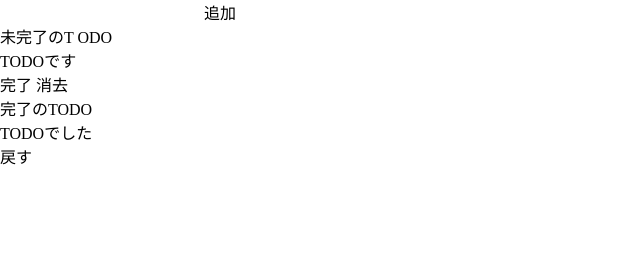
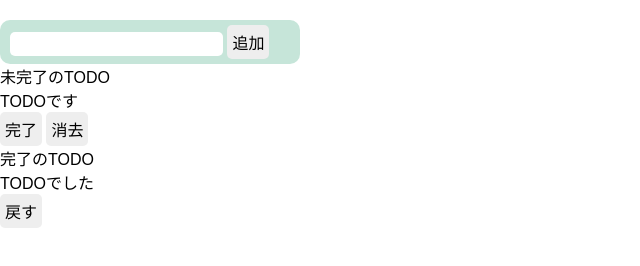
Before and after one commit to kidowaki/ToDoList_Js, a plain HTML site: page index.html in a window 1280 px wide. Shown: the whole page, without its empty margins (0-640 px from the left). Drawn offline with Linux system fonts and the light colour scheme; some packages are replaced by stand-ins of ours.

Commit message:
CSS,レイアウト調整中

```diff
--- /dev/null
+++ b/CSS/style.css
@@ -0,0 +1,52 @@
+@charset "UTF-8";
+
+:root {
+  /* 1rem = 10px */
+  font-size: 62.5%;
+  --main-color: #c6e5d9;
+  --btn-color: #eee;
+  --font-size-s: 1.4rem;
+  --font-size-m: 1.6rem;
+  --font-size-l: 2.4rem;
+  --font-size-xl: 5.8rem;
+  --flex-gap-colmn: 1rem;
+  --flex-gap-row: 2rem;
+}
+
+body {
+  font-family: sans-serif;
+  font-size: var(--font-size-m);
+}
+
+.main__wrapper {
+  width: 100vw;
+  height: 100%;
+
+}
+
+input {
+  background-color: #fff;
+  padding: 3px;
+  border-radius: 5px;
+  font-size: var(--font-size-m);
+}
+
+.input__area {
+  background-color: var(--main-color);
+  max-width: 300px;
+  margin-top: 20px;
+  padding: 5px 10px 5px 10px;
+  border-radius: 10px;
+}
+
+.btn {
+  background-color: var(--btn-color);
+  padding: 5px;
+  border-radius: 5px;
+}
+
+.btn:hover {
+  background-color: rgba(13, 154, 76, 0.805);
+  color: #fff;
+  cursor: pointer;
+}
--- a/index.html
+++ b/index.html
@@ -5,21 +5,22 @@
     <meta name="viewport" content="width=device-width, initial-scale=1.0" />
     <title>ToDo_Js</title>
     <link rel="stylesheet" href="https://unpkg.com/ress/dist/ress.min.css" />
-    <link rel="stylesheet" href="./style.css" />
+    <link rel="stylesheet" href="./CSS/style.css" />
   </head>
   <body>
-    <div>
+    <div class="main__wrapper">
+      <div class="input__area">
         <input type="ToDoを入力" />
-      <button>追加</button>
+        <button class="btn">追加</button>
       </div>
       <div>
-      <p>未完了のT ODO</p>
+        <p>未完了のTODO</p>
         <ul>
           <li>
             <div>
               <p>TODOです</p>
-            <button>完了</button>
-            <button>消去</button>
+              <button class="btn">完了</button>
+              <button class="btn">消去</button>
             </div>
           </li>
         </ul>
@@ -30,10 +31,11 @@
           <li>
             <div>
               <p>TODOでした</p>
-            <button>戻す</button>
+              <button class="btn">戻す</button>
             </div>
           </li>
         </ul>
+      </div>
     </div>
 
     <script src="./my.js"></script>
--- a/style.css
+++ /dev/null
@@ -1 +0,0 @@
-@charset "UTF-8";
```
Lines whose indentation alone changed are shown as unchanged.
